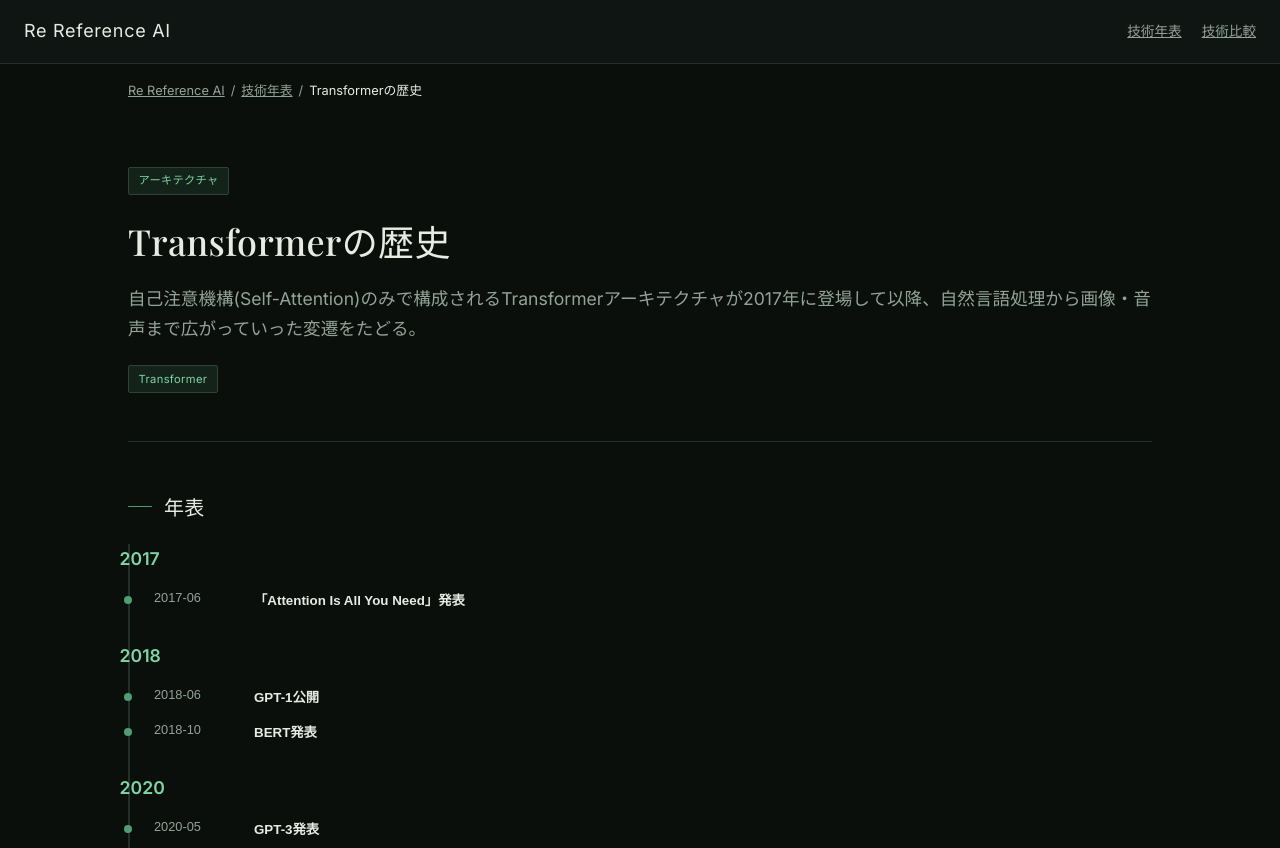
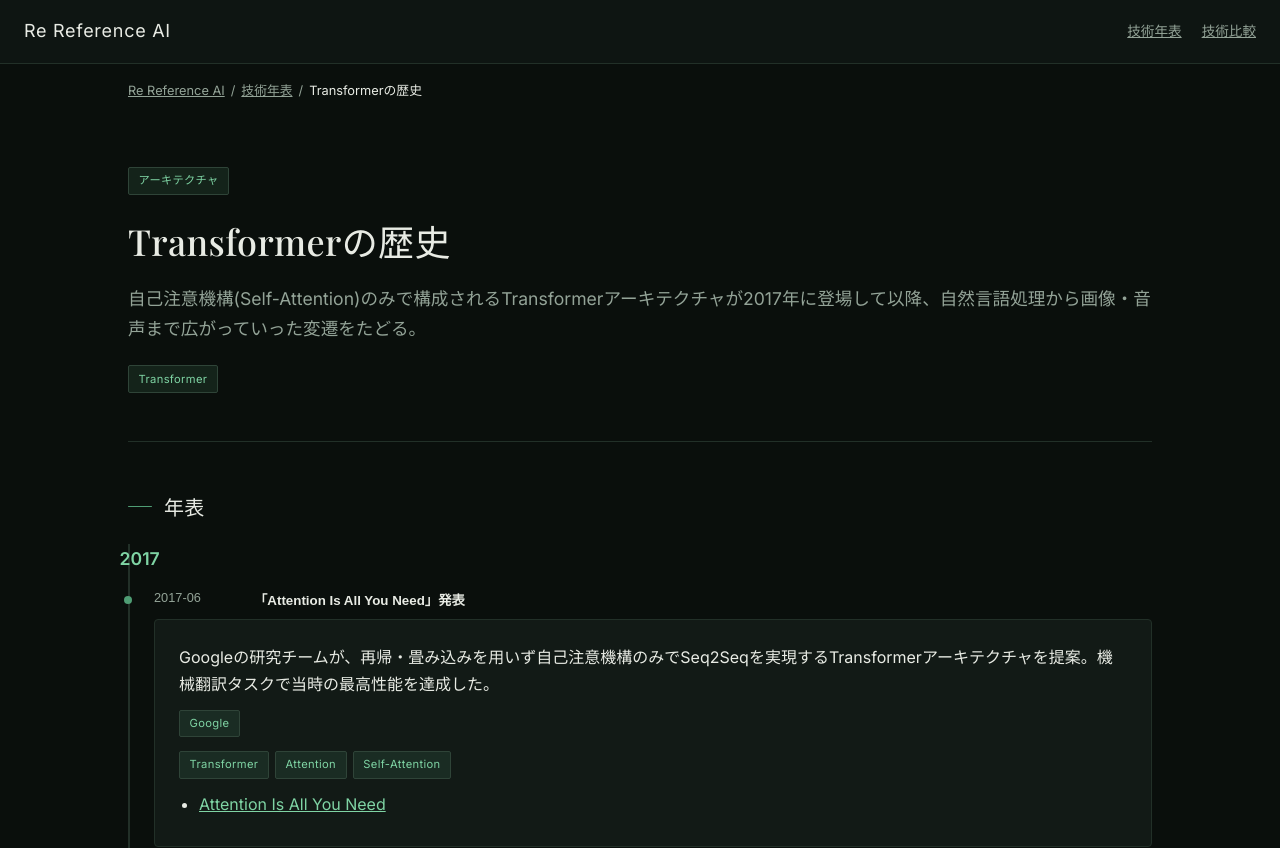
Before and after one commit to reload-co-jp/re-reference-ai, a Next.js app: page /timeline/transformer in a window 1280 px wide. Shown: the top 848 px of the page. Built offline with nearby package versions, Linux system fonts and the light colour scheme.

Commit message:
Modify expanded default value at timeline

```diff
--- a/components/timeline/timeline-view.tsx
+++ b/components/timeline/timeline-view.tsx
@@ -24,9 +24,25 @@
   return Array.from(groups.entries()).sort(([a], [b]) => a.localeCompare(b))
 }
 
+const eventKey = (year: string, index: number): string => `${year}-${index}`
+
 export const TimelineView: FC<Props> = ({ events, termNames }) => {
-  const [openKey, setOpenKey] = useState<string | null>(null)
   const groups = groupByYear(events)
+  const [openKeys, setOpenKeys] = useState<Set<string>>(
+    () => new Set(groups.flatMap(([year, yearEvents]) => yearEvents.map((_, i) => eventKey(year, i)))),
+  )
+
+  const toggle = (key: string) => {
+    setOpenKeys((prev) => {
+      const next = new Set(prev)
+      if (next.has(key)) {
+        next.delete(key)
+      } else {
+        next.add(key)
+      }
+      return next
+    })
+  }
 
   return (
     <div style={{ borderLeft: "2px solid var(--color-border)", paddingLeft: "1.5rem" }}>
@@ -44,8 +60,8 @@
             {year}
           </p>
           {yearEvents.map((event, i) => {
-            const key = `${year}-${i}`
-            const open = openKey === key
+            const key = eventKey(year, i)
+            const open = openKeys.has(key)
             return (
               <div key={key} style={{ marginBottom: "1rem", position: "relative" }}>
                 <span
@@ -61,7 +77,7 @@
                 />
                 <button
                   aria-expanded={open}
-                  onClick={() => setOpenKey(open ? null : key)}
+                  onClick={() => toggle(key)}
                   style={{
                     background: "none",
                     border: "none",
```
